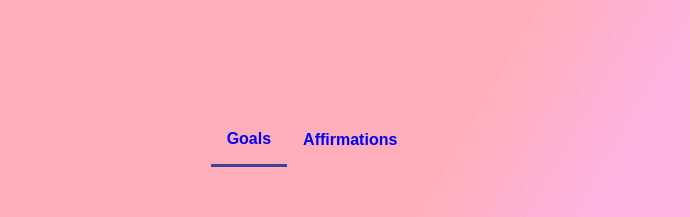
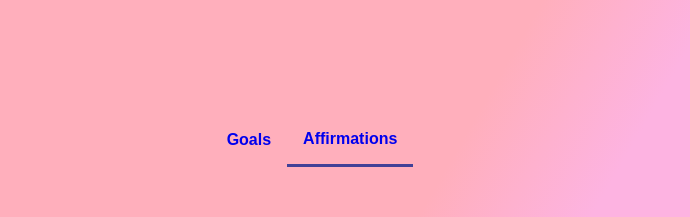
Before and after one commit to limiajayi/Affirmations, a React (Vite) app: page / in a window 1280 px wide. Shown: the top 217 px of the page, without its empty margins (328-1018 px from the left). Built offline with nearby package versions, Linux system fonts and the light colour scheme; a web font is replaced by a local one.

Commit message:
Changed a default state to match a path.

```diff
--- a/src/App.jsx
+++ b/src/App.jsx
@@ -6,7 +6,7 @@ import { useState } from 'react';
 
 const App = () => {
 
-    const [active, setActive] = useState(true)
+    const [active, setActive] = useState(false)
 
     const handleActiveChange = () => {
         const newActive = !active
```
